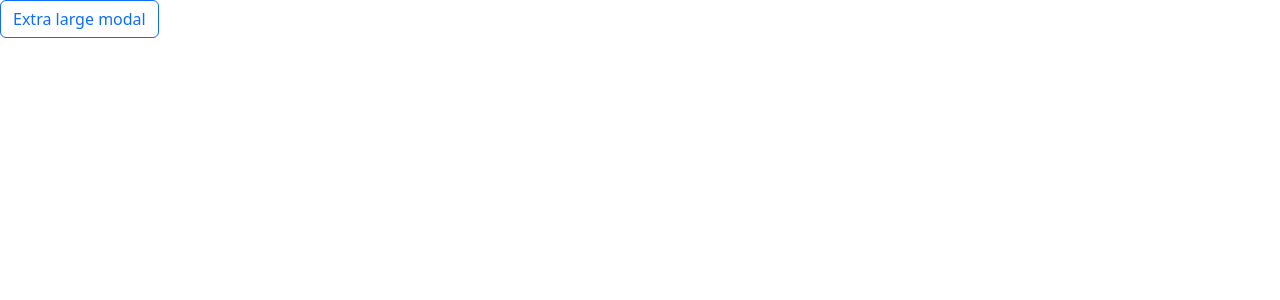
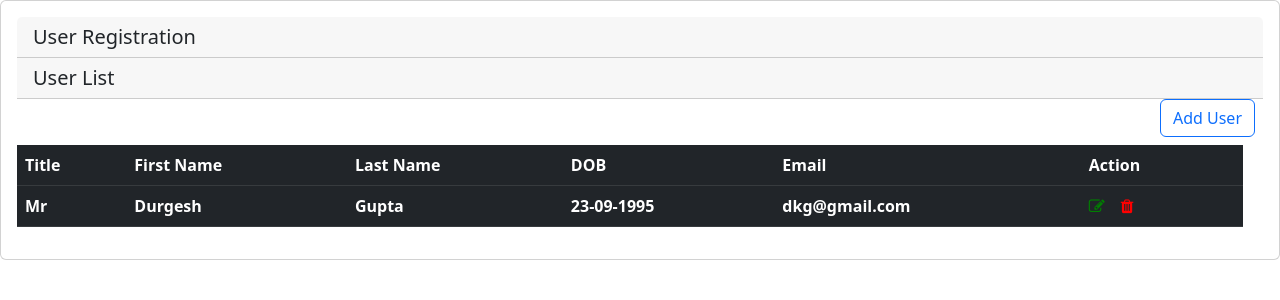
Before and after one commit to sdk2316/PopFormAngular, an Angular app: page / in a window 1280 px wide. Shown: the top 300 px of the page. Built offline with nearby package versions, Linux system fonts and the light colour scheme.

Commit message:
PoP up design form completed

```diff
--- a/package.json
+++ b/package.json
@@ -24,6 +24,7 @@
     "font-awesome": "^4.7.0",
     "ngx-toastr": "^15.0.0",
     "rxjs": "~7.5.0",
+    "sweetalert2": "^11.4.29",
     "tslib": "^2.3.0",
     "zone.js": "~0.11.4"
   },
--- a/src/app/app.component.html
+++ b/src/app/app.component.html
@@ -5,50 +5,153 @@
 <i class="fa fa-address-book-o" aria-hidden="true"></i> -->
 
 
+<div class="card">
+  <div class="card-body">
+    <h5 class="card-header">{{title}}</h5>
+    <ng-template #content let-modal>
+      <div class="modal-header">
+        <h4 class="modal-title">User Add Form</h4>
+        <button type="button" class="btn-close" aria-label="Close" (click)="modal.dismiss('Cross click')"></button>
+      </div>
 
 
-<ng-template #content let-modal>
-  <div class="modal-header">
-    <h4 class="modal-title">Modal title</h4>
-    <button type="button" class="btn-close" aria-label="Close" (click)="modal.dismiss('Cross click')"></button>
+      <div class="modal-body">
+        <p>Fill the form</p>
+
+        <!--Form started-->
+        <form [formGroup]="addForm"  (ngSubmit)="addUser()">
+          <div class="row">
+            <div class="form-group col-2">
+
+
+              <label>
+                Title
+              </label>
+              <select class="form-control" formControlName="title">
+                <option Value="">--Select Title--</option>
+                <option Value="Mr">Mr</option>
+                <option Value="Mrs">Mrs</option>
+                <option Value="Miss">Miss</option>
+                <option Value="Ms">Ms</option>
+
+
+              </select>
             </div>
-  <div class="modal-body">
-    <p>One fine body&hellip;</p>
+            <div class="form-group col-5">
+              <label>
+                FirstName
+              </label>
+              <input type="text" class="form-control" formControlName="firstName" />
             </div>
+            <div class="form-group col-5">
+
+
+              <label>
+                Last Name
+              </label>
+              <input type="text" class="form-control" formControlName="lastName" />
+            </div>
+            <div class="row">
+              <div class="form-group col-6">
+                <label>
+                  DOB
+                </label>
+                <input type="text" class="form-control" formControlName="dob" />
+              </div>
+
+              <div class="form-group col-6">
+                <label>
+                  Email
+                </label>
+                <input type="text" class="form-control" formControlName="email" />
+              </div>
+
+            </div>
+
+
+            <div class="row">
+              <div class="form-group col-6">
+                <label>
+                  Password
+                </label>
+                <input type="password" class="form-control" formControlName="password" />
+              </div>
+
+              <div class="form-group col-6">
+                <label>
+                  confirmPassword
+                </label>
+                <input type="password" class="form-control" formControlName="confirmPassword" />
+              </div>
+
+            </div>
+            <div class="row">
+              <div class="form-group col form-check">
+                <label for="acceptTerms" class="form-check-label">
+                  Accept Terms and Condition
+                </label>
+                <input type="checkbox" class="form-check-input" id="acceptTerms" formControlName="acceptTerms" />
+              </div>
+            </div>
+
+
+            <div class="row">
+              <div class="form-group text-center">
+
+                <button type="submit" class="btn btn-success me2">Save</button>
+                <button type="button" class="btn btn-danger">Cancel</button>
+              </div>
+            </div>
+
+          </div>
+        </form>
+      </div>
+
+
       <div class="modal-footer">
         <button type="button" class="btn btn-light" (click)="modal.close('Close click')">Close</button>
       </div>
     </ng-template>
+    <h5 class="card-title card-header">User List</h5>
+    <div style="text-align: right;">
+      <button class="btn btn-outline-primary mb-2 me-2" (click)="openXl(content)">Add User</button>
 
-<ng-template #longContent let-modal>
-  <div class="modal-header">
-    <h4 class="modal-title">Modal title</h4>
-    <button type="button" class="btn-close" aria-label="Close" (click)="modal.dismiss('Cross click')"></button>
     </div>
-  <div class="modal-body">
-    <p>Cras mattis consectetur purus sit amet fermentum. Cras justo odio, dapibus ac facilisis in, egestas eget quam. Morbi leo risus, porta ac consectetur ac, vestibulum at eros.</p>
-    <p>Praesent commodo cursus magna, vel scelerisque nisl consectetur et. Vivamus sagittis lacus vel augue laoreet rutrum faucibus dolor auctor.</p>
-    <p>Aenean lacinia bibendum nulla sed consectetur. Praesent commodo cursus magna, vel scelerisque nisl consectetur et. Donec sed odio dui. Donec ullamcorper nulla non metus auctor fringilla.</p>
-    <p>Cras mattis consectetur purus sit amet fermentum. Cras justo odio, dapibus ac facilisis in, egestas eget quam. Morbi leo risus, porta ac consectetur ac, vestibulum at eros.</p>
-    <p>Praesent commodo cursus magna, vel scelerisque nisl consectetur et. Vivamus sagittis lacus vel augue laoreet rutrum faucibus dolor auctor.</p>
-    <p>Aenean lacinia bibendum nulla sed consectetur. Praesent commodo cursus magna, vel scelerisque nisl consectetur et. Donec sed odio dui. Donec ullamcorper nulla non metus auctor fringilla.</p>
-    <p>Cras mattis consectetur purus sit amet fermentum. Cras justo odio, dapibus ac facilisis in, egestas eget quam. Morbi leo risus, porta ac consectetur ac, vestibulum at eros.</p>
-    <p>Praesent commodo cursus magna, vel scelerisque nisl consectetur et. Vivamus sagittis lacus vel augue laoreet rutrum faucibus dolor auctor.</p>
-    <p>Aenean lacinia bibendum nulla sed consectetur. Praesent commodo cursus magna, vel scelerisque nisl consectetur et. Donec sed odio dui. Donec ullamcorper nulla non metus auctor fringilla.</p>
-    <p>Cras mattis consectetur purus sit amet fermentum. Cras justo odio, dapibus ac facilisis in, egestas eget quam. Morbi leo risus, porta ac consectetur ac, vestibulum at eros.</p>
-    <p>Praesent commodo cursus magna, vel scelerisque nisl consectetur et. Vivamus sagittis lacus vel augue laoreet rutrum faucibus dolor auctor.</p>
-    <p>Aenean lacinia bibendum nulla sed consectetur. Praesent commodo cursus magna, vel scelerisque nisl consectetur et. Donec sed odio dui. Donec ullamcorper nulla non metus auctor fringilla.</p>
-    <p>Cras mattis consectetur purus sit amet fermentum. Cras justo odio, dapibus ac facilisis in, egestas eget quam. Morbi leo risus, porta ac consectetur ac, vestibulum at eros.</p>
-    <p>Praesent commodo cursus magna, vel scelerisque nisl consectetur et. Vivamus sagittis lacus vel augue laoreet rutrum faucibus dolor auctor.</p>
-    <p>Aenean lacinia bibendum nulla sed consectetur. Praesent commodo cursus magna, vel scelerisque nisl consectetur et. Donec sed odio dui. Donec ullamcorper nulla non metus auctor fringilla.</p>
-    <p>Cras mattis consectetur purus sit amet fermentum. Cras justo odio, dapibus ac facilisis in, egestas eget quam. Morbi leo risus, porta ac consectetur ac, vestibulum at eros.</p>
-    <p>Praesent commodo cursus magna, vel scelerisque nisl consectetur et. Vivamus sagittis lacus vel augue laoreet rutrum faucibus dolor auctor.</p>
-    <p>Aenean lacinia bibendum nulla sed consectetur. Praesent commodo cursus magna, vel scelerisque nisl consectetur et. Donec sed odio dui. Donec ullamcorper nulla non metus auctor fringilla.</p>
+    <div class="form-row">
+      <div class="form-group-col">
+        <table class="table table-dark">
+
+          <thead>
+            <tr>
+              <th scope="col">Title</th>
+              <th scope="col">First Name</th>
+              <th scope="col">Last Name</th>
+              <th scope="col">DOB</th>
+              <th scope="col">Email</th>
+              <th scope="col">Action</th>
+            </tr>
+          </thead>
+          <tbody>
+            <tr>
+              <th scope="col">Mr</th>
+              <th scope="col">Durgesh</th>
+              <th scope="col">Gupta</th>
+              <th scope="col">23-09-1995</th>
+              <th scope="col">dkg@gmail.com</th>
+              <td>
+                <i class="fa fa-edit me-3" style="color: green;" (click)="edit(1)"></i>
+
+                <i class="fa fa-trash me-3" style="color: red;" (click)="delete(1)"></i>
+
+              </td>>
+            </tr>
+
+          </tbody>
+        </table>
+
       </div>
-  <div class="modal-footer">
-    <button type="button" class="btn btn-light" (click)="modal.close('Close click')">Close</button>
     </div>
-</ng-template>
 
+  </div>
 
-<button class="btn btn-outline-primary mb-2 me-2" (click)="openXl(content)">Extra large modal</button>
+</div>
--- a/src/app/app.component.ts
+++ b/src/app/app.component.ts
@@ -1,29 +1,61 @@
 import { Component, OnInit } from '@angular/core';
 import { ToastrService } from 'ngx-toastr';
 import { NgbModal } from '@ng-bootstrap/ng-bootstrap';
+import Swal from 'sweetalert2';
+import swalWithBootstrapButtons from 'sweetalert2';
+import { FormControl, FormGroup, Validators } from '@angular/forms';
 
 @Component({
   selector: 'app-root',
   templateUrl: './app.component.html',
   styleUrls: ['./app.component.css']
 })
-export class AppComponent implements OnInit{
-  title = 'popform';
-  content:string=''
+export class AppComponent implements OnInit {
+  title = 'User Registration';
+  content: string = ''
 
-  constructor(private toast:ToastrService,private modalService: NgbModal){
+  addForm: FormGroup |any
+
+  constructor(private toast: ToastrService, private modalService: NgbModal) {
 
   }
 
   ngOnInit() {
-    // this.toast.success("Done","User");
-    // this.toast.warning("warning","User");
-    // this.toast.error("error","User");
-    // this.toast.info("info","User");
+    this.setFormState();
+  }
+setFormState(){
+
+  this.addForm = new FormGroup({
+    id: new FormControl(0),
+    title: new FormControl('', Validators.required),
+    firstName: new FormControl('', Validators.compose([Validators.required, Validators.minLength(3),Validators.maxLength(10)])),
+    lastName: new FormControl('', Validators.compose([Validators.required, Validators.minLength(3),Validators.maxLength(10)])),
+    email: new FormControl('', Validators.compose([Validators.required, Validators.email])),
+    //dob:new FormControl('', Validators.compose([Validators.required, Validators.pattern('/^((1[0-2])|[1-9])[/-.](3[0-1]|[1-2]\d|[1-9])[/-.][19|20]\d{2}$/')])),
+    dob:new FormControl('', Validators.compose([Validators.required])),
+    password:new FormControl('', Validators.compose([Validators.required, Validators.minLength(8),Validators.maxLength(16)])),
+    confirmPassword:new FormControl('', Validators.compose([Validators.required])),
+    acceptTerms:new FormControl(false,Validators.required)
+  });
+
+
+}
+
+  edit(id: number) {
+    alert("edit call : " + id)
+  }
+  delete(id: number) {
+    alert("delete call : " + id)
+
+  }
+  openXl(content: any) {
+    this.modalService.open(content, { size: 'xl' });
   }
 
-  openXl(content:any) {
-    this.modalService.open(content, { size: 'xl' });
+  addUser(){
+
+    console.log(this.addForm.value);
+    console.log(this.addForm.valid);
   }
 
 
--- a/src/app/app.module.ts
+++ b/src/app/app.module.ts
@@ -6,6 +6,7 @@ import { AppComponent } from './app.component';
 import { BrowserAnimationsModule } from '@angular/platform-browser/animations';
 import { ToastrModule } from 'ngx-toastr';
 import {  NgbModule } from '@ng-bootstrap/ng-bootstrap';
+import { ReactiveFormsModule } from '@angular/forms';
 
 @NgModule({
   declarations: [
@@ -17,6 +18,7 @@ import {  NgbModule } from '@ng-bootstrap/ng-bootstrap';
     BrowserAnimationsModule,
     ToastrModule.forRoot(),
     NgbModule,
+    ReactiveFormsModule
 
   ],
   providers: [],
```
Also changed, not shown: 2 other files (tests, documents, lock files or other folders). Lines whose indentation alone changed are shown as unchanged.
